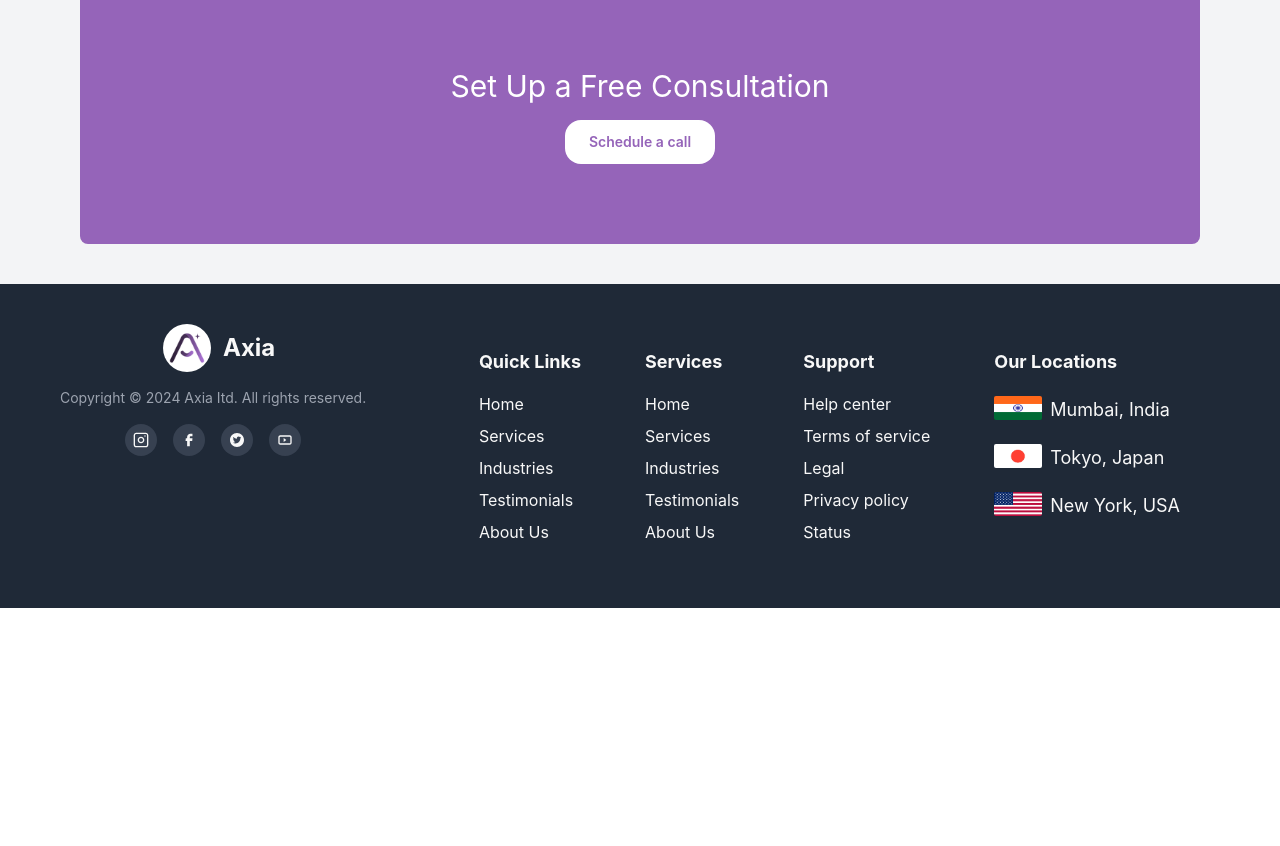
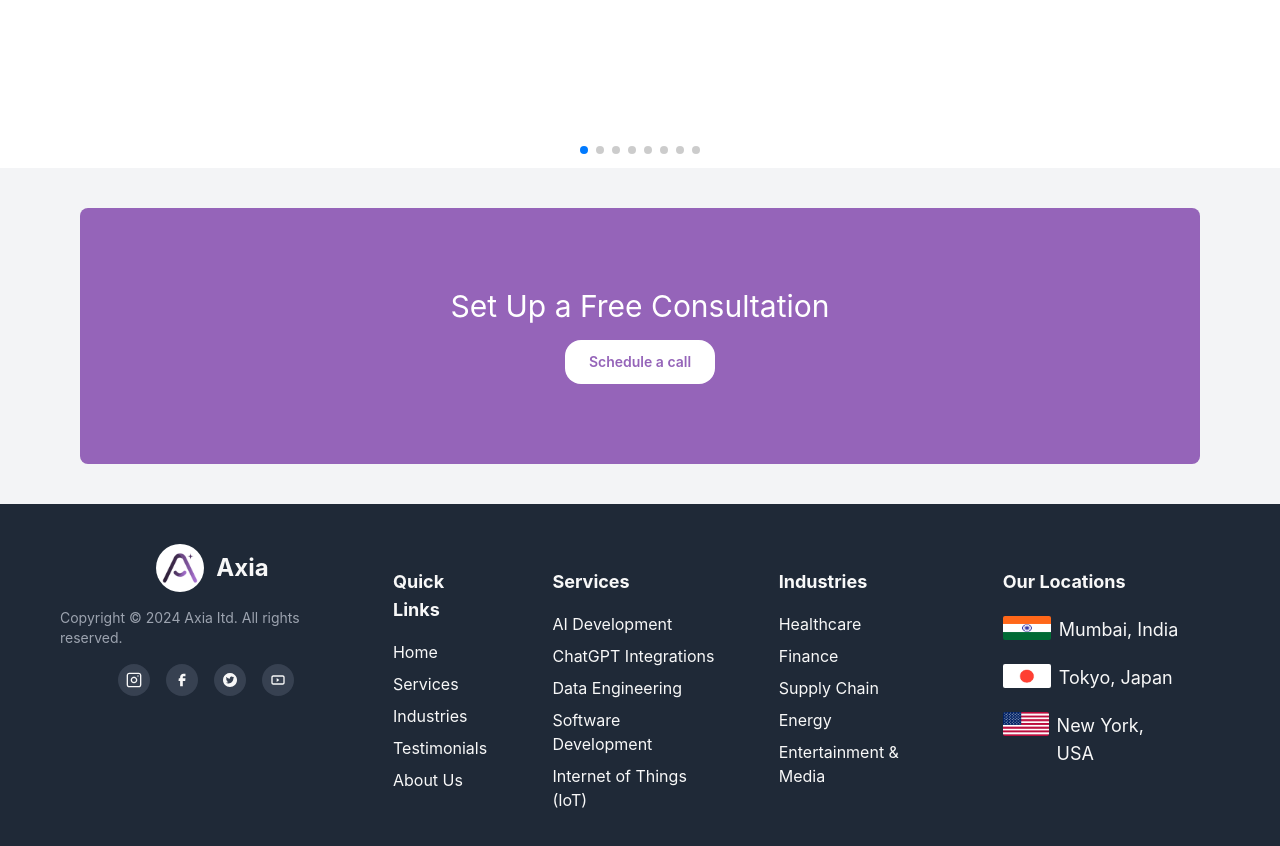
Before and after one commit to axia-ai/axia-ai-website, a React (Vite) app: page /aboutUs in a window 1280 px wide. Shown: the part 2880-3726 px from the top of the page. Before the commit the page ends 3488 px from the top, so only its background shows below. Built offline with nearby package versions, Linux system fonts and the light colour scheme.

Commit message:
updated/removed components

```diff
--- a/src/Components/Footer/Footer.jsx
+++ b/src/Components/Footer/Footer.jsx
@@ -73,59 +73,59 @@ export default function Footer() {
               <h3 className="font-bold text-lg mb-4">Services</h3>
               <ul className="space-y-2">
                 <li>
-                  <a href="/" className="hover:underline">
-                    Home
+                  <a href="/services/ai-development" className="hover:underline">
+                    AI Development
                   </a>
                 </li>
                 <li>
-                  <a href="/services" className="hover:underline">
-                    Services
+                  <a href="/services/chatgpt-integrations" className="hover:underline">
+                    ChatGPT Integrations
                   </a>
                 </li>
                 <li>
-                  <a href="/industries" className="hover:underline">
-                    Industries
+                  <a href="/services/data-engineering" className="hover:underline">
+                    Data Engineering
                   </a>
                 </li>
                 <li>
-                  <a href="/testimonials" className="hover:underline">
-                    Testimonials
+                  <a href="/services/software-development" className="hover:underline">
+                    Software Development
                   </a>
                 </li>
                 <li>
-                  <a href="/aboutUs" className="hover:underline">
-                    About Us
+                  <a href="/services/iot" className="hover:underline">
+                    Internet of Things (IoT)
                   </a>
                 </li>
               </ul>
             </div>
 
             <div className="m-6 flex flex-col md:ml-10">
-              <h3 className="font-bold text-lg mb-4">Support</h3>
+              <h3 className="font-bold text-lg mb-4">Industries</h3>
               <ul className="space-y-2">
                 <li>
-                  <a href="/help-center" className="hover:underline">
-                    Help center
+                  <a href="/industries/healthcare" className="hover:underline">
+                    Healthcare
                   </a>
                 </li>
                 <li>
-                  <a href="/terms-of-service" className="hover:underline">
-                    Terms of service
+                  <a href="/industries/finance" className="hover:underline">
+                    Finance
                   </a>
                 </li>
                 <li>
-                  <a href="/legal" className="hover:underline">
-                    Legal
+                  <a href="/industries/supply-chain" className="hover:underline">
+                    Supply Chain
                   </a>
                 </li>
                 <li>
-                  <a href="/privacy-policy" className="hover:underline">
-                    Privacy policy
+                  <a href="/industries/energy" className="hover:underline">
+                    Energy
                   </a>
                 </li>
                 <li>
-                  <a href="/status" className="hover:underline">
-                    Status
+                  <a href="/industries/entertainment-and-media" className="hover:underline">
+                    Entertainment & Media
                   </a>
                 </li>
               </ul>
--- a/src/Components/IndustriesSection/IndustriesPage.jsx
+++ b/src/Components/IndustriesSection/IndustriesPage.jsx
@@ -2,6 +2,7 @@
 import React from "react";
 import { IndustryCards } from "../../JsonData/IndustryCards";
 import PinkBackgroundWithCardsComponent from "../ReusableComponents/PinkBackgroundWithCardsComponent";
+import TestimonialPage from "../TestimonialSection/TestimonialSection";
 import testimonial1 from "../../assets/testimonial-1.png";
 import Testimonial from "../TestimonialsComponent/Testimonial";
 import IndustryCta from "./IndustryCta";
@@ -19,36 +20,7 @@ function IndustriesPage() {
         }
         cards={IndustryCards}
       />
-      <Testimonial
-        image={testimonialImage1}
-        imagePosition={"left"}
-        testimonialHeading={"AI for Waste Management"}
-        serviceType={"AI Consulting and Development "}
-        clientName={"Ecosense-Enviro"}
-        industry={"Sustainability/ Climate Change"}
-        testimonialPara={
-          "To address our client's need for automated waste sorting in MRF facilities and dustbins, we developed a custom AI model and deployed it as a service."
-        }
-        clientQuote={
-          "Axia's expert consultation on computer vision enabled us to successfully automate our waste sorting process."
-        }
-      />
-      <IndustryProjects />
-      <Testimonial
-        image={testimonialImage2}
-        imagePosition={"right"}
-        testimonialHeading={"Gen-AI Based iOS app"}
-        serviceType={"AI Consulting and Development"}
-        clientName={"Vivify"}
-        industry={"Consumer Tech"}
-        testimonialPara={
-          "Vivify, a Gen-AI-powered mobile app designed for Japanese Gen Z users, aims to facilitate meaningful connections and foster real-life friendships. Leveraging astrology and AI-driven chat features, Vivify creates a personalized platform for users to connect and build deeper bonds."
-        }
-        clientQuote={
-          "Axia successfully developed a Gen-AI powered mobile app for Japanese users. We're now collaborating on the next phase of this project."
-        }
-      />
-      <IndustryCta />
+      <TestimonialPage/>
     </>
   );
 }
--- a/src/Components/Pages/AboutUsPage.jsx
+++ b/src/Components/Pages/AboutUsPage.jsx
@@ -4,7 +4,7 @@ import AboutUsValues from "../AboutUsSection/AboutUsValues";
 import Teams from "../Teams/Teams";
 import OurValues from "../AboutUsSection/OurValues";
 import AboutUsPartners from "../AboutUsSection/AboutUsPartners";
-import AboutUsTestimonials from "../AboutUsSection/AboutUsTestimonials";
+import TestimonialPage from "../TestimonialSection/TestimonialSection";
 
 function AboutUs() {
   return (
@@ -18,7 +18,7 @@ function AboutUs() {
       <OurValues />
       <Teams />
       <AboutUsPartners />
-      <AboutUsTestimonials />
+      <TestimonialPage/>
     </Layout>
   );
 }
--- a/src/Components/Pages/ServicesPage.jsx
+++ b/src/Components/Pages/ServicesPage.jsx
@@ -1,5 +1,6 @@
 import React from "react";
 import Layout from "../Layout/Layout";
+import TestimonialPage from "../TestimonialSection/TestimonialSection";
 import TrustedField from "../ServicesComponent/TrustedField";
 import FeaturesServices from '../ServicesComponent/FeaturesServices'
 import TestimonialsServices from '../ServicesComponent/TestimonialsServices'
@@ -25,7 +26,7 @@ function Services() {
         }
         cards={ServiceCards}
       />
-      <TestimonialsServices/>
+      <TestimonialPage/>
       <OurProcess/>
     </Layout>
   );
--- a/src/Components/ServicesSubComponents/AiDevelopment.jsx
+++ b/src/Components/ServicesSubComponents/AiDevelopment.jsx
@@ -24,7 +24,6 @@ function AIDevelopment() {
         cards={FirstDeck}
       />
       <TestimonialSection />
-      <TargetCard />
       <OurProcess />
     </Layout>
   );
--- a/src/Components/ServicesSubComponents/ChatgptIntegrations.jsx
+++ b/src/Components/ServicesSubComponents/ChatgptIntegrations.jsx
@@ -13,7 +13,7 @@ function SoftwareService() {
   return (
     <Layout
       subPage={true}
-      heroHeading={"Chat Integrations"}
+      heroHeading={"ChatGPT Integrations"}
       heroPara={"Unleash the Potential of ChatGPT in Your Business"}
     >
       <PinkBackgroundWithCardsComponent
```
Also changed, not shown: src/Components/OurProcess.jsx (+16 -16 lines).
